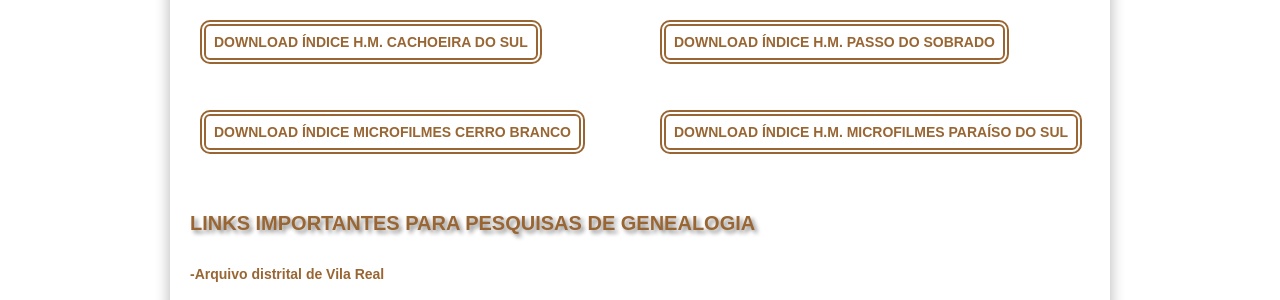
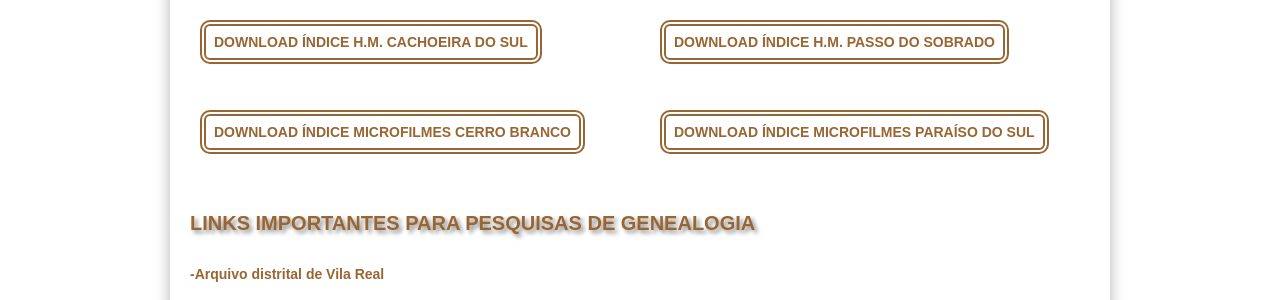
Before and after one commit to claudiovargas1955/claudiovargas1955.github.io, a Jekyll site: the page built from _pages/downloads.html, in a window 1280 px wide. Shown: the part 812-1112 px from the top of the page. Built offline with Jekyll 4.4.1, drawn with Linux system fonts in a browser that asks for light colours; some web fonts are replaced.

Commit message:
Update downloads.html

```diff
--- a/_pages/downloads.html
+++ b/_pages/downloads.html
@@ -158,7 +158,7 @@ mensagem na página contato desse site, ou pelo email (claudio_.vargas@hotmail.c
 <a class="indlds" href="/media/indice cachoeira do sul.pdf" target="_blank">DOWNLOAD ÍNDICE H.M. CACHOEIRA DO SUL</a><br>
 <a class="indlfs" href="/media/indice passo do sobrado.pdf" target="_blank">DOWNLOAD ÍNDICE H.M. PASSO DO SOBRADO</a><br>
 <a class="indlgs" href="/media/indice cerro branco.pdf" target="_blank">DOWNLOAD ÍNDICE MICROFILMES CERRO BRANCO</a><br>
-<a class="indlhs" href="/media/indice paraíso do sul.pdf" target="_blank">DOWNLOAD ÍNDICE H.M. MICROFILMES PARAÍSO DO SUL</a>
+<a class="indlhs" href="/media/indice paraíso do sul.pdf" target="_blank">DOWNLOAD ÍNDICE MICROFILMES PARAÍSO DO SUL</a>
 </div>
 
 <h3>LINKS IMPORTANTES PARA PESQUISAS DE GENEALOGIA</h3><br>
```
